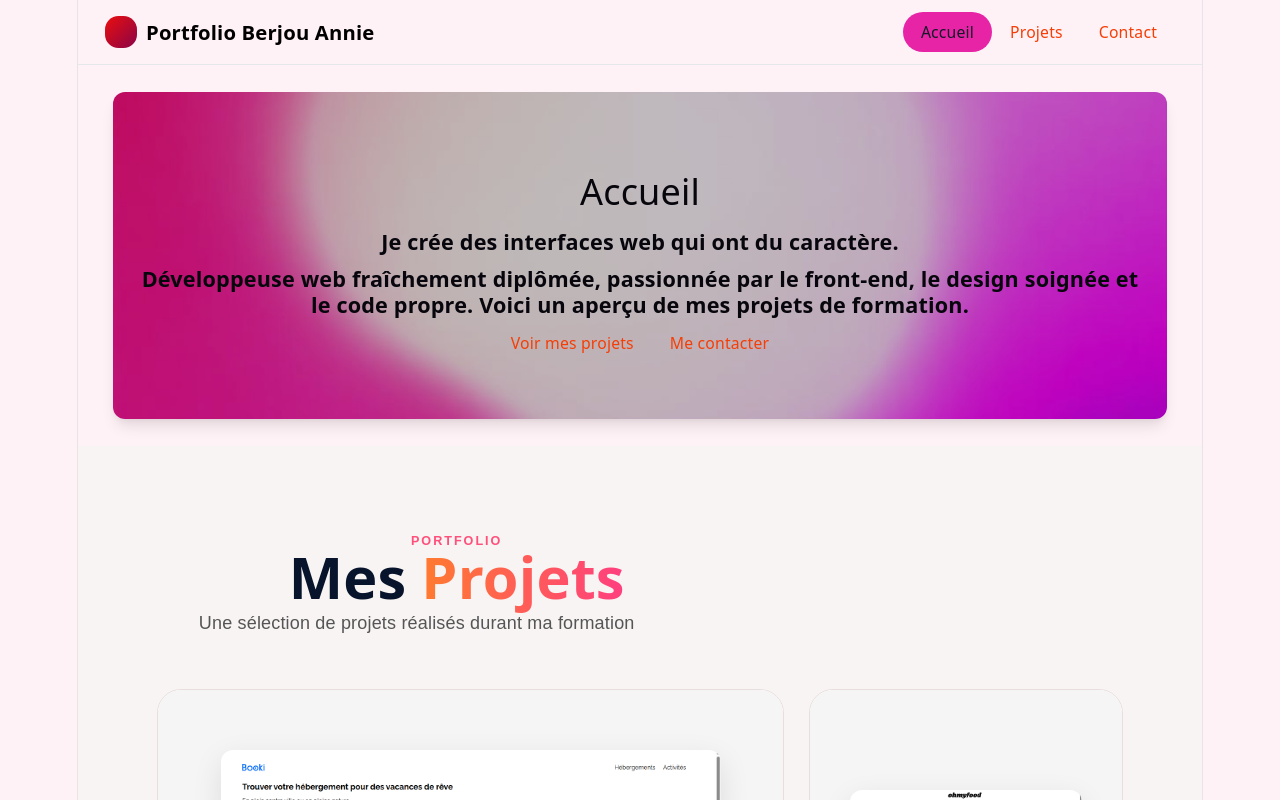
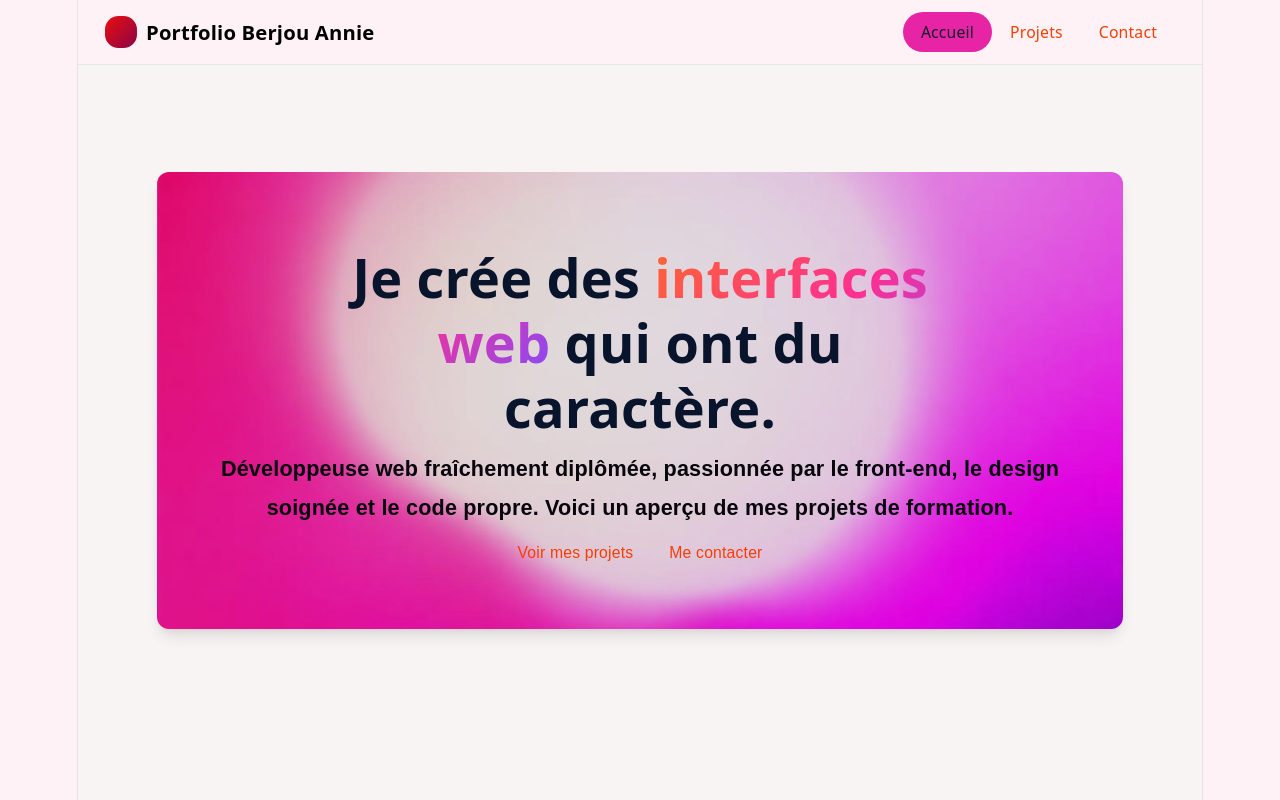
Before and after one commit to ninie08car/Berjou_Annie_Portfolio, a React (Vite) app: page / in a window 1280 px wide. Shown: the top 800 px of the page. Built offline with nearby package versions, Linux system fonts and the light colour scheme.

Commit message:
ajustement texte description

```diff
--- /dev/null
+++ b/src/components/Description/Description.css
@@ -0,0 +1,25 @@
+.home-description {
+  padding: 80px 7%;
+  background: #f8f4f3;
+  min-height: 100vh;
+  font-family: Arial, Helvetica, sans-serif;
+}
+
+.home-description h2 {
+  font-size: 3rem;
+  color: #07142b;
+  margin: 10px 0;
+  line-height: 1.2;
+  font-weight: 800;
+}
+
+.home-description h2 span {
+  background: linear-gradient(135deg, #ff6a2a 0%, #ff2f92 55%, #7b4dff 100%);
+  -webkit-background-clip: text;
+  background-clip: text;
+  -webkit-text-fill-color: transparent;
+}
+
+.home-description p {
+  line-height: 1.8;
+}
--- a/src/components/Description/Description.jsx
+++ b/src/components/Description/Description.jsx
@@ -1,10 +1,19 @@
 import { NavLink } from "react-router-dom";
+import "./Description.css";
 
 function Description() {
   return (
+    <section className="home-description">
       <div className="description">
-      <h1>Accueil</h1>
-      <p>Je crée des interfaces web qui ont du caractère.</p>
+        <h2>
+          Je crée des
+          <span>
+            {" "}
+            interfaces <br /> web{" "}
+          </span>
+          qui ont du <br />
+          caractère.
+        </h2>
         <p>
           Développeuse web fraîchement diplômée, passionnée par le front-end, le
           design soignée et le code propre. Voici un aperçu de mes projets de
@@ -29,6 +38,7 @@ function Description() {
           Me contacter
         </NavLink>
       </div>
+    </section>
   );
 }
 
--- a/src/components/ProjectDetails/ProjectDetails.css
+++ b/src/components/ProjectDetails/ProjectDetails.css
@@ -87,6 +87,8 @@
   font-weight: 700;
   letter-spacing: 1px;
   color: #ff4f7a;
+  text-align: left;
+  padding-left: 10px;
 }
 
 .project-top {
@@ -99,6 +101,7 @@
 .project-top h3 {
   font-size: 2rem;
   color: #07142b;
+  padding-left: 10px;
 }
 
 .arrow-btn {
--- a/src/styles/main.css
+++ b/src/styles/main.css
@@ -50,7 +50,7 @@ h2 {
 /* Background for Home section */
 .home-page .description {
   background-image:
-    linear-gradient(rgba(0, 0, 0, 0.25), rgba(0, 0, 0, 0.25)),
+    linear-gradient(rgba(0, 0, 0, 0.12), rgba(0, 0, 0, 0.12)),
     url("../assets/images/hero-orb.jpg");
   background-size: cover;
   background-position: center;
```
Lines whose indentation alone changed are shown as unchanged.
